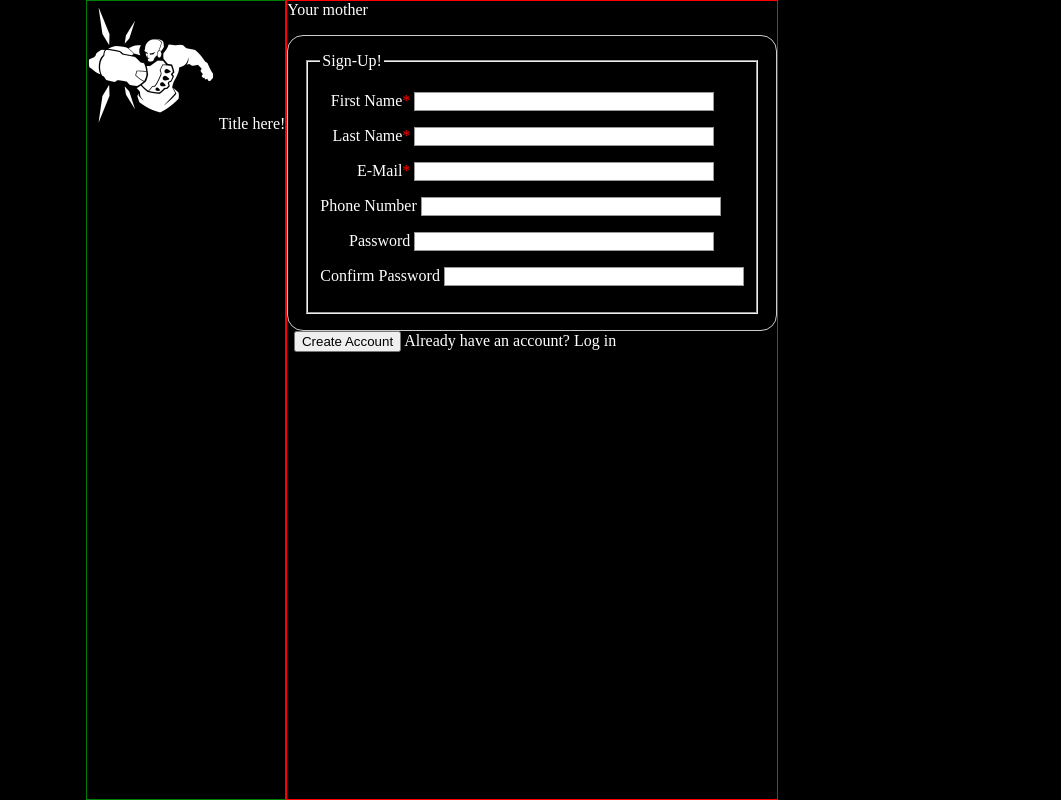
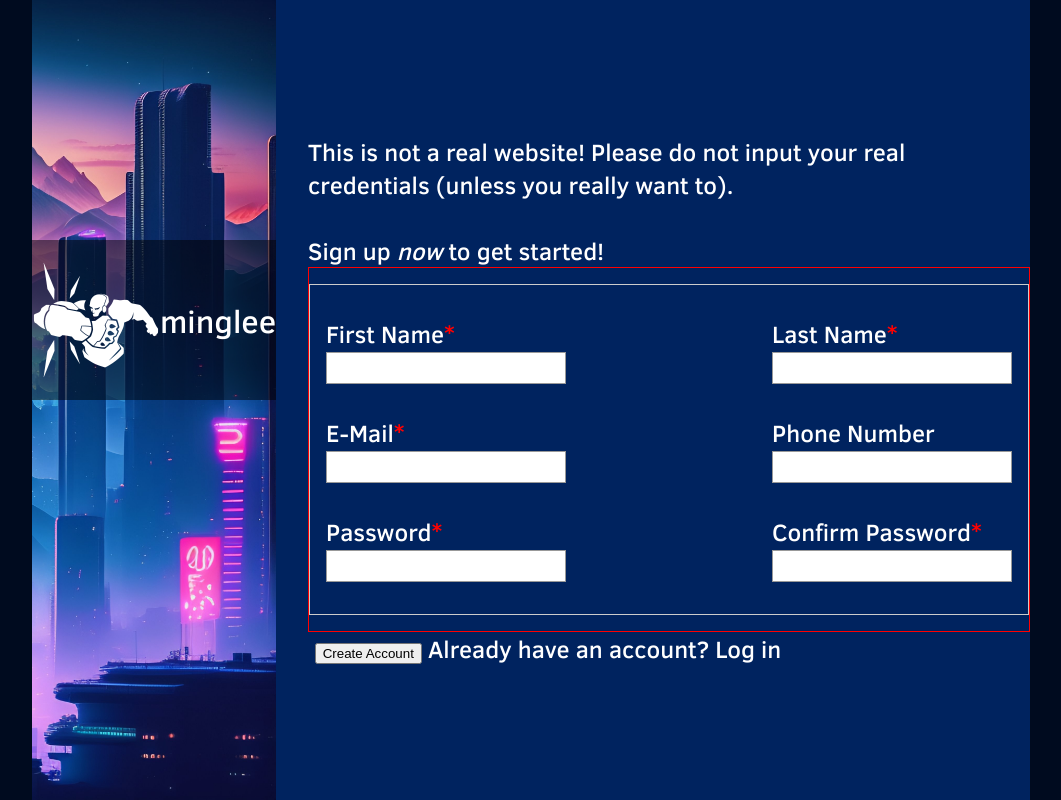
Before and after one commit to andrewtran28/signup-form, a plain HTML site: page index.html in a window 1280 px wide. Shown: the whole page, without its empty margins (208-1269 px from the left). Drawn offline with Linux system fonts and the light colour scheme.

Commit message:
Further implement web layout structure

```diff
--- a/index.html
+++ b/index.html
@@ -9,53 +9,47 @@
 
     <body>
         <div class="left-cont">
-            <div class="banner-title">
+            <div class="title-banner">
                 <img src="df_block.png" alt="Icon image of Doomfist from Overwatch 2 using the Power Block skill.">
-                Title here!
+                minglee
             </div>
         </div>
 
         <div class="right-cont">
             <div class="top-message">
-                Your mother
+                This is not a real website! Please do not input your real credentials (unless you really want to).
+                <br><br>Sign up <em>now</em> to get started!
             </div>
 
-            <form action="/handle-form-page" method="post">
-                <fieldset>
-                    <legend>Sign-Up!</legend>
-                        <p>
-                            <label for="first-name">First Name<span aria-label="required">*</span></label>
-                            <input type="text" id="name" name="user_first_name">
-                        </p>
-                        <p>
-                            <label for="last-name">Last Name<span aria-label="required">*</span></label>
-                            <input type="text" id="name" name="user_last_name">
-                        </p>
-                        <p>
-                            <label for="email">E-Mail<span aria-label="required">*</span></label>
-                            <input type="email" id="email" name="user_email">
-                        </p>
-                        <p>
-                            <label for="phone">Phone Number</label>
-                            <input type="number" id="phone" name="user_phone">
-                        </p>
-                        <p>
-                            <label for="password">Password</label>
-                            <input id="password" name="user_password"></input>
-                        </p>
-                        <p>
-                            <label for="confirm-password">Confirm Password</label>
-                            <input id="confirm-password" name="user_confirm-password"></input>
-                        </p>
-                </fieldset>
-            </form>
+            <div class="form-cont">
+                <form action="/handle-form-page" method="post">
+                        <!-- <legend>Sign-Up!</legend> -->
+                        <div class="field"><label for="first-name">First Name<span aria-label="required">*</span></label>
+                            <br><input type="text" id="name" name="user_first_name">
+                        </div>
+                        <div class="field"><label for="last-name">Last Name<span aria-label="required">*</span></label>
+                            <br><input type="text" id="name" name="user_last_name">
+                        </div>
+                        <div class="field"><label for="email">E-Mail<span aria-label="required">*</span></label>
+                            <br><input type="email" id="email" name="user_email">
+                        </div>
+                        <div class="field"><label for="phone">Phone Number</label>
+                            <br><input type="number" id="phone" name="user_phone">
+                        </div>
+                        <div class="field"><label for="password">Password<span aria-label="required">*</span></label>
+                            <br><input id="password" name="user_password"></input>
+                        </div>
+                        <div class="field"><label for="confirm-password">Confirm Password<span aria-label="required">*</span></label>
+                            <br><input id="confirm-password" name="user_confirm-password"></input>
+                        </div>
+                </form>
+            </div>
 
             <div class="submit-acount">
                 <button>Create Account</button>
                 Already have an account? Log in
             </div>
         </div>
-
         <script src="scripts.js"></script>
     </body>
 </html>
--- a/styles.css
+++ b/styles.css
@@ -1,29 +1,78 @@
+@font-face {
+    font-family: ClearSans;
+    src: url(ClearSans.ttf);
+}
+
 body {
-    justify-content: center;
     display: flex;
-    background-color: black;
+    align-items: center;
+    background-color: rgb(0, 11, 31);
     color: white;
-    margin: 0;
+    margin: 0 15rem;
     padding: 0;
     height: 100vh;
+    font-family: ClearSans, Arial, Helvetica, sans-serif;
+    font-size: 1.5rem;
+}
+
+.left-cont,
+.right-cont {
+    display: flex;
+    height: 100%; /*NEED TO CLAMP LATER*/
 }
 
 .left-cont {
-    border: 1px solid green;
+    background: no-repeat url("neo-tokyo.jpg");
+    background-size: cover;
+    background-position: 100%;
+    margin: 0;
+    padding: 0;
+    flex: 1 2 0;
+}
+
+.title-banner {
     display: flex;
+    justify-content: center;
+    align-items: center;
+    background-color: rgba(0, 0, 0, 0.5);
+    height: 10rem;
+    width: 100%;
+    top: 30%;
+    position: relative;
+    font-size: 2rem;
+}
+
+.right-cont {
+    flex-direction: column;
+    justify-content: center;
+    flex: 2 0 0;
+    padding-left: 2rem;
+    background-color: rgb(0, 35, 95);
 
 }
 
-.right-cont {
+.form-cont {
     border: 1px solid red;
+    display: flex;
+    width: calc(2*20rem + 5rem);
+}
+
+.field {
+    margin: 1rem 0;
 }
 
 /* COPIED (CHECK) */
 form {
-    display: inline-block;
+    display: flex;
+    flex-wrap: wrap;
+    justify-content: space-between;
     padding: 1rem;
     border: 1px solid #ccc;
-    border-radius: 1rem;
+    margin: 1rem 0;
+  }
+
+li {
+    margin-top: 1em;
 }
 
 ul {
@@ -32,21 +81,22 @@ form {
     margin: 0;
 }
 
-  form {
-    margin-top: 1rem;
-  }
-
 label {
     display: inline-block;
     min-width: 90px;
     text-align: right;
+    display:inline-flex;
 }
 
 input,
 textarea {
-    width: 300px;
+    height: 2rem;
+    width: 15rem;
     box-sizing: border-box;
     border: 1px solid #999;
+    padding: 3px;
+    margin: 0;
+    font-size: 1.5rem;
 }
 
 input:focus,
```
Also changed, not shown: ClearSans.ttf (added), Kirkjufell.jpg (deleted), neo-tokyo.jpg (added), 3 other files. Lines whose indentation alone changed are shown as unchanged.
